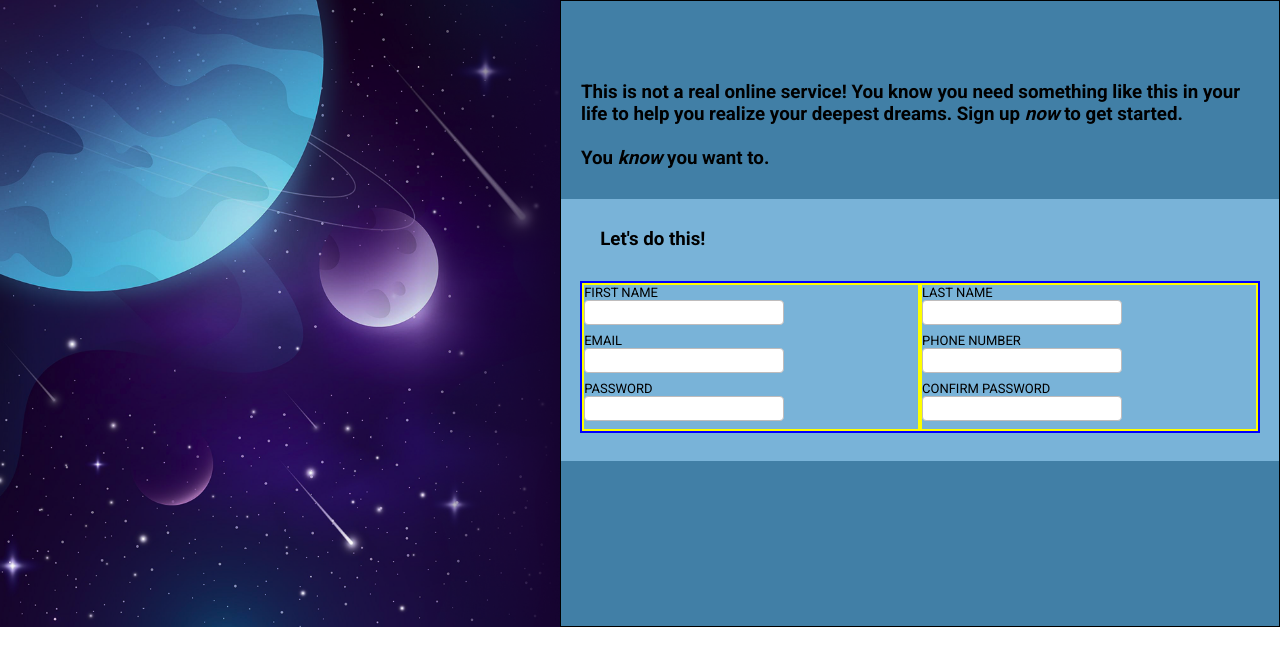
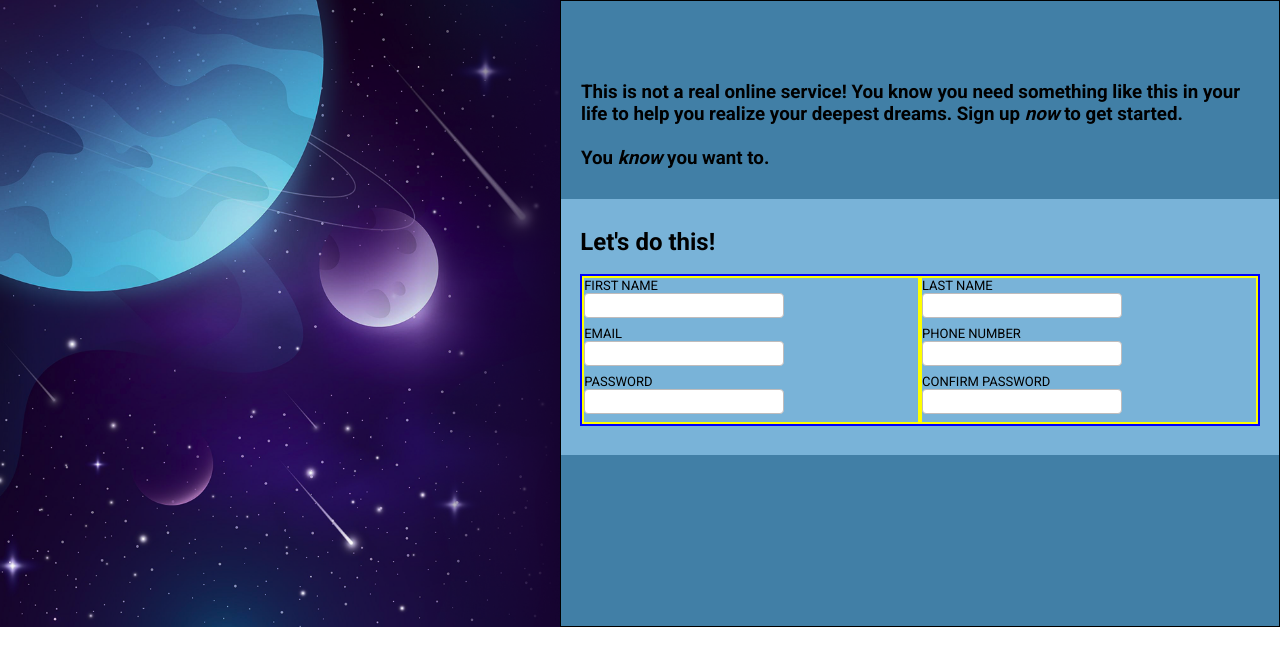
Before and after one commit to novadar-star/sign-up-form, a plain HTML site: page index.html in a window 1280 px wide. Drawn offline with Linux system fonts and the light colour scheme.

Commit message:
Aligned the lets do this headline

```diff
--- a/index.html
+++ b/index.html
@@ -30,7 +30,7 @@
             You <i>know</i> you want to.
             </h3>
             <div class="panel">
-            <h3 class="headline">Let's do this!</h3>
+            <h2 class="headline">Let's do this!</h2>
             <div class="outerform">
                 <div class="first-container">
                     <div class="row first">
--- a/style.css
+++ b/style.css
@@ -41,6 +41,9 @@ h3{
     margin:0 20px;
     margin-bottom: 1.9rem;
 }
+h2{
+   margin-bottom: 1.1rem;
+}
 .panel{
     margin: auto;
 
```
